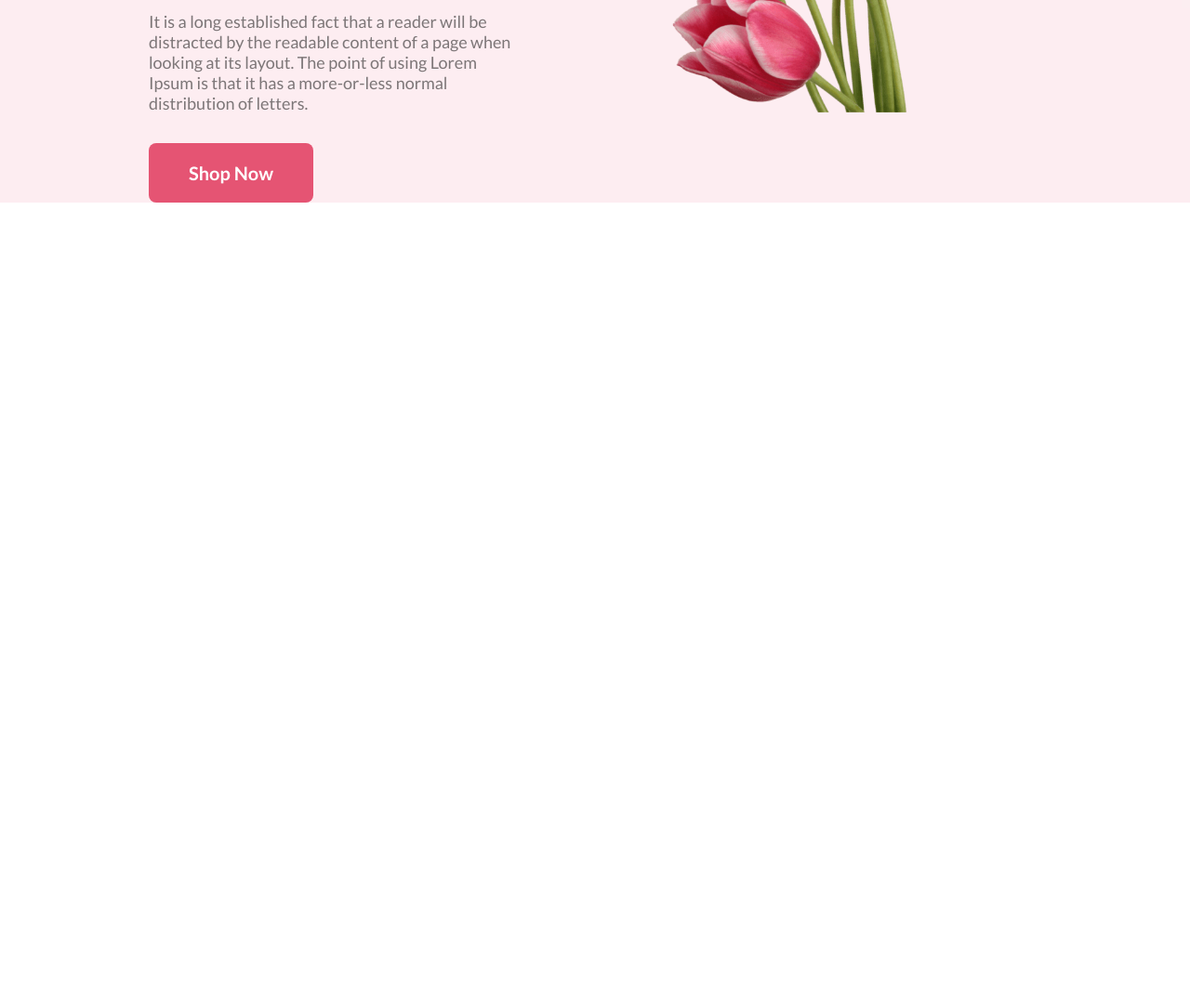
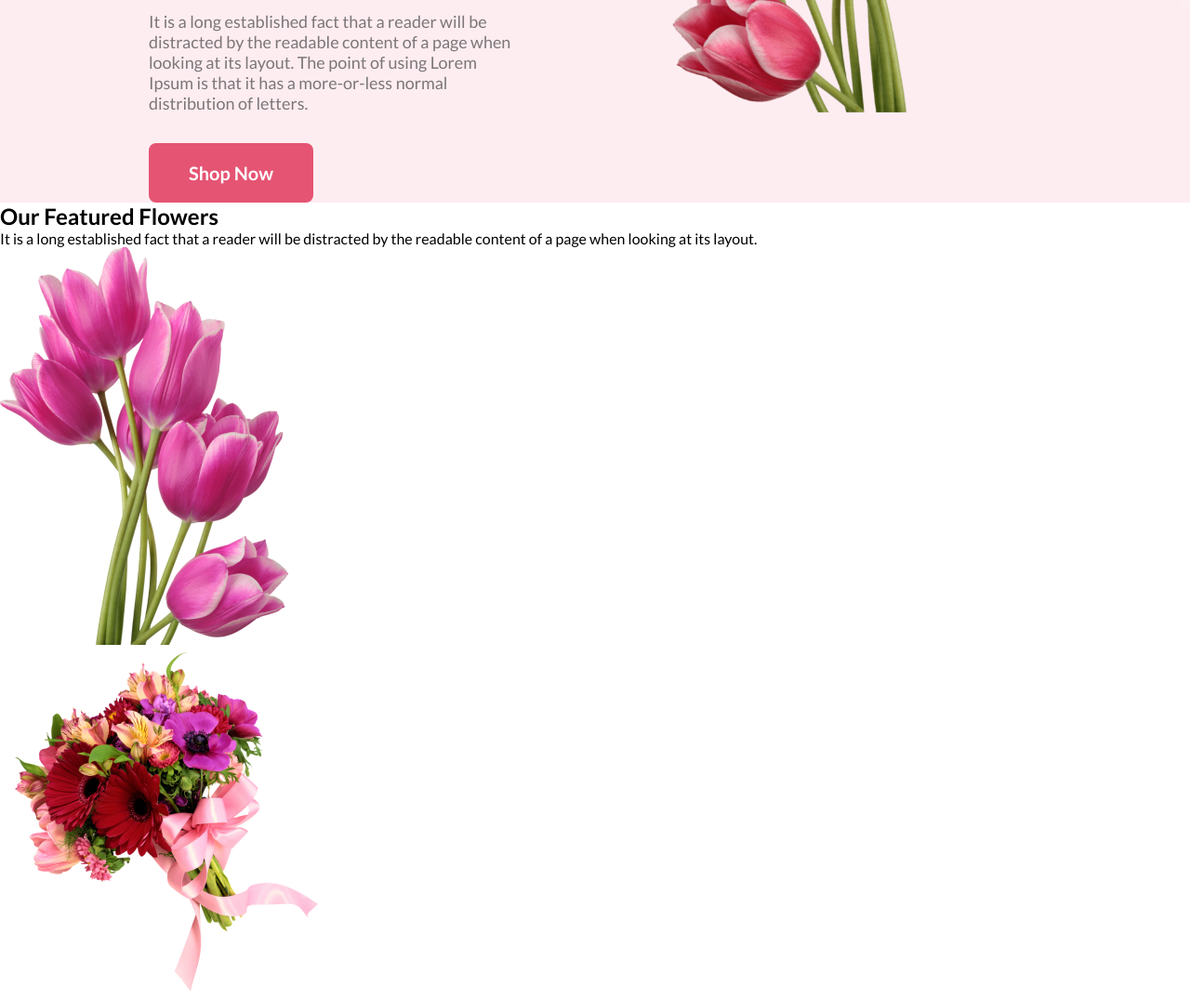
Before and after one commit to mrsajid54/flowershop, a plain HTML site: page index.html in a window 1280 px wide. Shown: the part 500-1574 px from the top of the page at 93% size. Before the commit the page ends 800 px from the top, so only its background shows below. Drawn offline with Linux system fonts and the light colour scheme.

Commit message:
banner finished and feature just started

```diff
--- a/index.html
+++ b/index.html
@@ -5,10 +5,10 @@
     <meta charset="UTF-8">
     <meta name="viewport" content="width=device-width, initial-scale=1.0">
     <title>Flower-Shop</title>
-     <!-- font  -->
-     <link rel="preconnect" href="https://fonts.googleapis.com">
-     <link rel="preconnect" href="https://fonts.gstatic.com" crossorigin>
-     <link href="https://fonts.googleapis.com/css2?family=Lato:wght@400;700;900&display=swap" rel="stylesheet">
+    <!-- font  -->
+    <link rel="preconnect" href="https://fonts.googleapis.com">
+    <link rel="preconnect" href="https://fonts.gstatic.com" crossorigin>
+    <link href="https://fonts.googleapis.com/css2?family=Lato:wght@400;700;900&display=swap" rel="stylesheet">
     <!-- css  -->
     <link rel="stylesheet" href="styles.css">
 
@@ -28,6 +28,32 @@
             <dgiv class="banner-img"><img src="Flower Asset/pngwing 10.png" alt=""></dgiv>
         </section>
     </header>
+    <main>
+        <section class="feature">
+            <div class="feature-container">
+                <div class="feature-text">
+                    <h2 class="feature-heading">Our Featured Flowers</h2>
+                    <p class="feature-description">It is a long established fact that a reader will be distracted by the readable content of a page
+                        when looking at its layout.
+                    </p>
+                </div>
+                <div class="feature-content">
+                    <div class="f1">
+                        <img src="Flower Asset/pngwing 6.png" alt="" class="f1-img">
+                        <p class="f1-description"></p>
+                    </div>
+                    <div class="f1">
+                        <img src="Flower Asset/pngwing 5.png" alt="" class="f1-img">
+                        <p class="f1-description"></p>
+                    </div>
+                    <div class="f1">
+                        <img src="Flower Asset/pngwing 7.png" alt="" class="f1-img">
+                        <p class="f1-description"></p>
+                    </div>
+                </div>
+            </div>
+        </section>
+    </main>
 
 </body>
 
```
